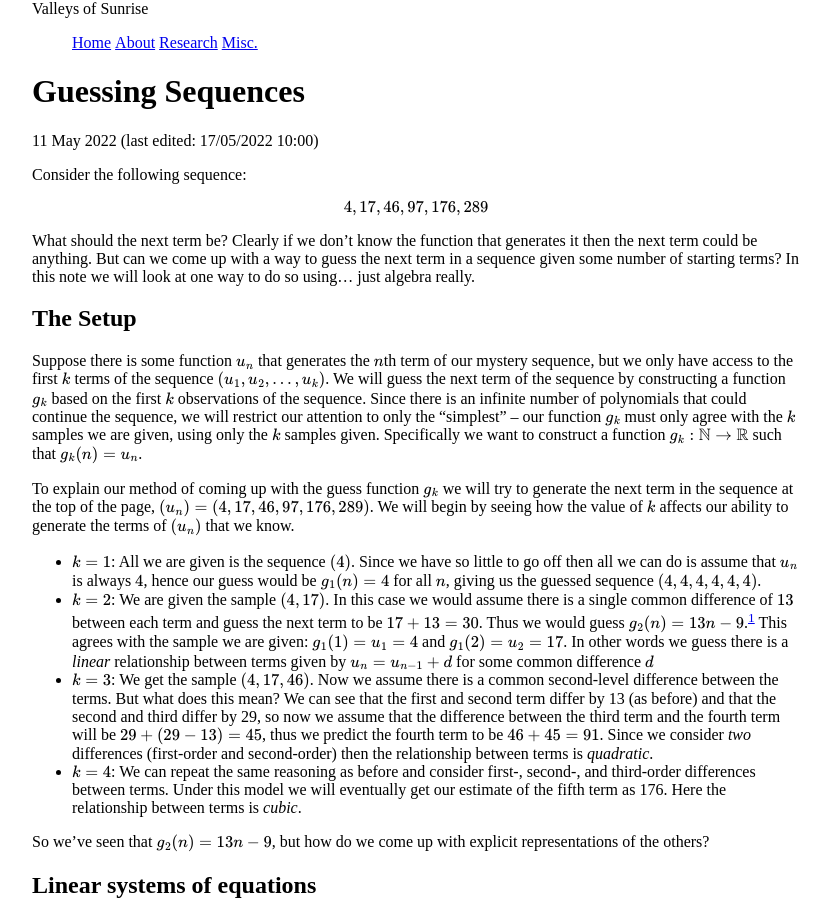
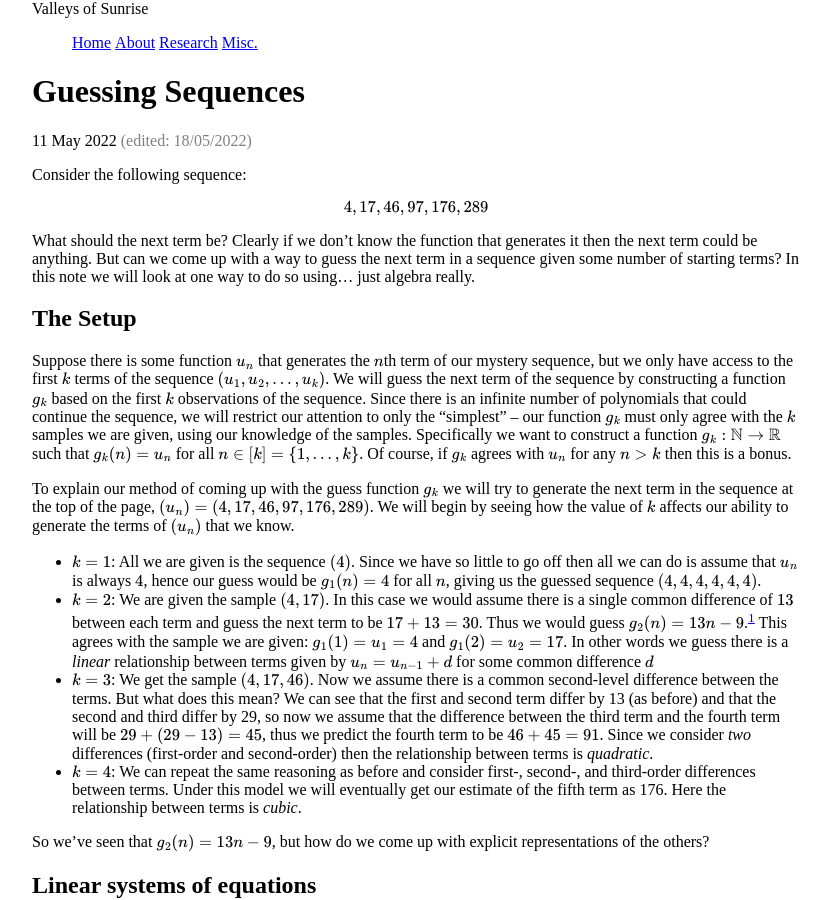
Before and after one commit to wombathead/wombathead.github.io, a Jekyll site: the page built from _posts/2022-05-11-guessing-sequences.md, in a window 1280 px wide and 900 px high. Shown: the whole window, without its empty margins (224-1053 px from the left). Built offline with Jekyll 4.4.1, drawn with Linux system fonts in a browser that asks for light colours; some of the changed text lies outside the part shown.

Commit message:
Style changes, optionally display last edit

```diff
--- a/_layouts/post.html
+++ b/_layouts/post.html
@@ -6,7 +6,10 @@
 	<body>
 		{% include header.html %}
 		<h1>{{ page.title }}</h1>
-		{{ page.date | date: "%-d %B %Y" }} (last edited: {{ page.lastEdited | date: "%d/%m/%Y %H:%M" }})
+		{{ page.date | date: "%-d %B %Y" }}
+		{% if page.lastEdited %}
+		<span style="color: grey;">(edited: {{ page.lastEdited | date: "%d/%m/%Y" }})</span>
+		{% endif %}
 		{{ content }}
 		{% include footer.html %}
 	</body>
--- a/_posts/2022-05-11-guessing-sequences.md
+++ b/_posts/2022-05-11-guessing-sequences.md
@@ -2,7 +2,7 @@
 layout: post
 title: Guessing Sequences
 date: 2022-05-11
-lastEdited: 2022-05-17 10:00
+lastEdited: 2022-05-18 11:00
 ---
 
 {% include mathjax.html %}
@@ -24,9 +24,11 @@ sequence $$(u_1,u_2,\ldots,u_k)$$. We will guess the next term of the sequence
 by constructing a function $$g_k$$ based on the first $$k$$ observations of the
 sequence. Since there is an infinite number of polynomials that could continue
 the sequence, we will restrict our attention to only the "simplest" -- our
-function $$g_k$$ must only agree with the $$k$$ samples we are given, using
-only the $$k$$ samples given. Specifically we want to construct a function
-$$g_k : \mathbb{N} \to \mathbb{R}$$ such that $$g_k(n) = u_n$$.
+function $$g_k$$ must only agree with the $$k$$ samples we are given, using our
+knowledge of the samples. Specifically we want to construct a function $$g_k :
+\mathbb{N} \to \mathbb{R}$$ such that $$g_k(n) = u_n$$ for all $$n \in [k] = \{
+1,\ldots,k \}$$. Of course, if $$g_k$$ agrees with $$u_n$$ for any $$n > k$$
+then this is a bonus.
 
 To explain our method of coming up with the guess function $$g_k$$ we will try
 to generate the next term in the sequence at the top of the page, $$(u_n) =
```
Also changed, not shown: other parts of _posts/2022-05-11-guessing-sequences.md (+1 -1 lines), _posts/2022-04-03-viewing-image-metadata-in-linux.md (+0 -1 lines), misc.md (+1 -0 lines).
